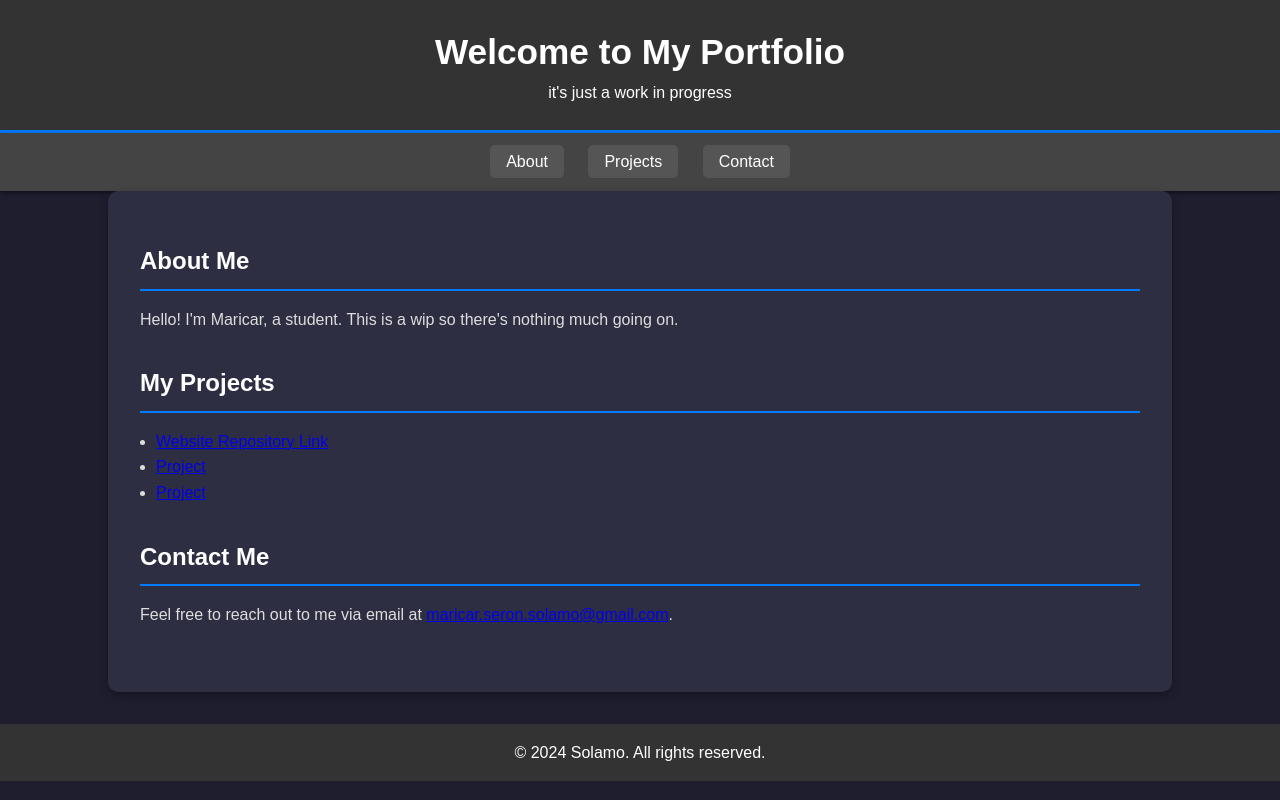
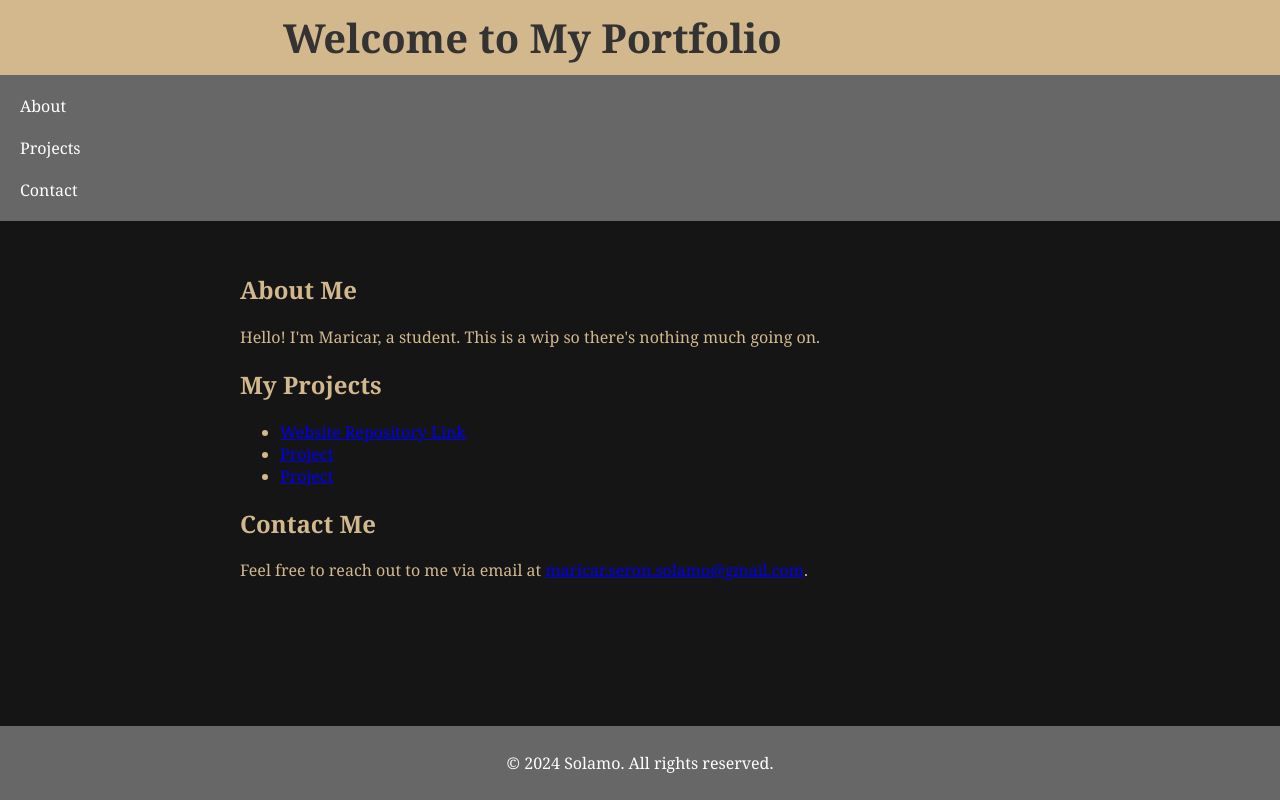
Before and after one commit to Astraea11/github-portfolio, a PHP site: page / in a window 1280 px wide. Run offline with PHP 8.4, Linux system fonts and the light colour scheme.

Commit message:
edited the css again

```diff
--- a/css/port.css
+++ b/css/port.css
@@ -1,96 +1,68 @@
 body {
-    font-family: Arial, sans-serif;
+    font-family: Georgia, 'Times New Roman', Times, serif;
     margin: 0;
     padding: 0;
-    background-color: #1e1e2f;
-    color: #ddd;
-    line-height: 1.6;
+    background-color: #151515; /* Updated background */
+    color: #D3B88D; /* Set text color to match design */
   }
 
   header {
-    background: #333;
-    color: #fff;
-    padding: 1.5rem 0;
-    text-align: center;
-    border-bottom: 3px solid #007BFF;
+    background: #D3B88D; /* Updated header background */
+    padding: 10px 0;
+    display: flex;
+    gap: 15px;
+    align-items: center;
+    justify-content: center; /* Center content horizontally */
   }
+
   header h1 {
     margin: 0;
-    font-size: 2.2rem;
-  }
-  header p {
-    font-size: 1rem;
-    margin: 0;
+    font-size: 2.5rem;
+    color: #333; /* Title color */
   }
 
-
   nav {
-    background-color: #444;
-    padding: 1rem;
-    text-align: center;
-    box-shadow: 0 2px 5px rgba(0, 0, 0, 0.5);
-  }
-  nav a {
-    margin: 0 10px;
-    text-decoration: none;
-    color: #fff;
-    padding: 0.5rem 1rem;
-    border-radius: 5px;
-    background: #555;
-    transition: background-color 0.3s ease, color 0.3s ease;
-  }
-  nav a:hover {
-    background: #007BFF;
-    color: #fff;
+    background-color: #676767; /* Matches header-bottom */
+    padding: 10px 0;
   }
 
-  /* Main Content */
+  nav ul {
+    list-style-type: none;
+    display: flex;
+    justify-content: center;
+    margin: 0;
+    padding: 0;
+  }
+
+  nav li {
+    margin: 0 15px;
+  }
+
+  nav a {
+    color: white;
+    text-decoration: none;
+    padding: 10px 20px;
+    display: block;
+  }
+
+  nav a:hover {
+    background-color: #8D8D8D; /* Hover effect */
+  }
+
   main {
     padding: 2rem;
-    max-width: 1000px;
+    max-width: 800px;
     margin: auto;
-    background-color: #2e2e42;
-    border-radius: 10px;
-    box-shadow: 0 4px 10px rgba(0, 0, 0, 0.3);
+    color: #D3B88D; /* Match body text */
   }
 
-  /* Sections */
-  section {
-    margin-bottom: 2rem;
+  footer {
+    background-color: #676767;
+    color: #fff;
+    text-align: center;
+    padding: 10px 0;
+    position: fixed;
+    width: 100%;
+    bottom: 0;
+    z-index: 1;
   }
-  section h2 {
-    color: #fff;
-    border-bottom: 2px solid #007BFF;
-    padding-bottom: 0.5rem;
-    margin-bottom: 1rem;
-  }
-  section p,
-  section ul {
-    color: #ddd;
-  }
-  section ul {
-    padding-left: 1rem;
-  }
-
-
-  footer {
-    text-align: center;
-    background: #333;
-    color: #fff;
-    padding: 1rem 0;
-    position: relative;
-    margin-top: 2rem;
-  }
-  footer p {
-    margin: 0;
-  }
-
-  @media (max-width: 768px) {
-    nav a {
-      display: block;
-      margin: 10px 0;
-    }
-    main {
-      padding: 1rem;
-    }
-  }
```
